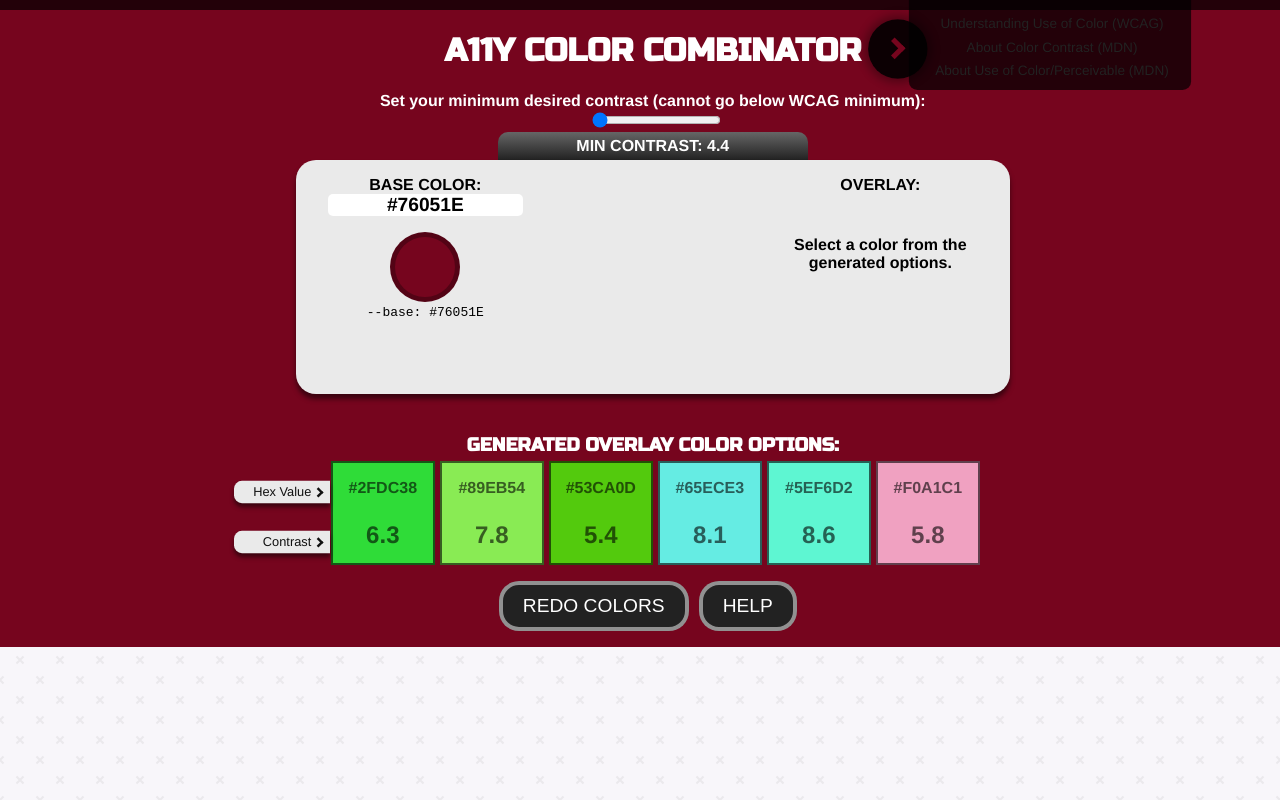
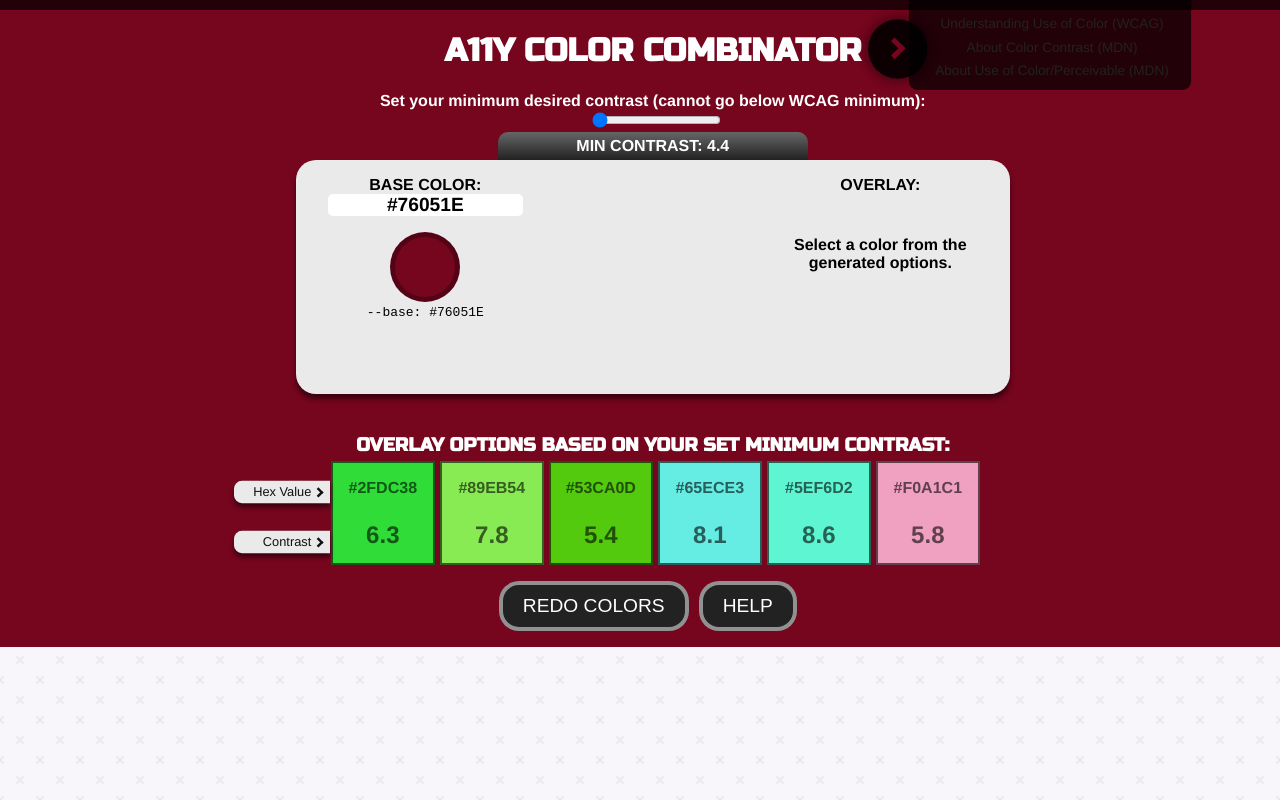
Before and after one commit to drinkingtheink/a11y-color-picker, a Vue app: page / in a window 1280 px wide. Both pictures are taken after a click on the button 342 px from the left and 306 px from the top of the page. Shown: the top 800 px of the page. Built offline with nearby package versions, Linux system fonts and the light colour scheme.

Commit message:
polling for settled color tiles to show help modal, if necessary

```diff
--- a/src/components/ColorGen.vue
+++ b/src/components/ColorGen.vue
@@ -1,6 +1,6 @@
 <template>
   <div class="color-generator">
-    <h3 class="options-header">Generated Overlay Color Options:</h3>
+    <h3 class="options-header">Overlay options based on your set minimum contrast:</h3>
 
 		<section class="color-output">
 			<div class="annotation">
@@ -22,22 +22,19 @@
 			</Tile>
 		</section>
 
-		<button @click="reColor = true">Redo Colors</button>
+		<button @click="redoColors">Redo Colors</button>
 		<button @click="showHelpModal">Help</button>
   </div>
 </template>
 
 <script>
 import Tile from './Tile.vue';
-import chroma from "chroma-js";
+
+const tileCount = 6;
 
 export default {
   name: 'ColorGen',
   props: {
-    count: {
-      type: Number,
-      default: 6,
-    },
     selectedColor: {
       type: String,
     },
@@ -50,34 +47,34 @@ export default {
     lightOrDark: {
       type: Function,
     },
+    cuePollForTiles: {
+      type: Boolean,
+    },
   },
 	components: {
-    Tile
+    Tile,
   },
   data() {
     return {
 			countArr: [],
 			reColor: false,
       seconds: 0,
+      settledTiles: [],
+      pollingForTiles: false,
     }
   },
 	mounted() {
-		for(let i = 0; i < this.count; i++){
+		for(let i = 0; i < tileCount; i++){
       const newEntry = {
         name: `color-space-${i}`,
-        color: null,
-        settled: false,
       }
 			this.countArr.push(newEntry);
 		}
+
+    this.pollForSettledTiles();
 	},
 	watch: {
     reColor() {
-      this.countArr.forEach((col) => {
-        col.settled = false;
-        col.color = null;
-      })
-
 			setTimeout(() => {
 				this.reColor = false;
 			}, 100);
@@ -85,8 +82,28 @@ export default {
 		comparisonColor() {
 			this.getColor();
 		},
+    selectedColor() {
+      this.settledTiles = [];
+      this.pollForSettledTiles();
+    },
+    cuePollForTiles() {
+      if (this.cuePollForTiles) {
+        this.settledTiles = [];
+        this.pollForSettledTiles();
+      }
+    },
+    seconds() {
+      if (this.seconds === 10) {
+        this.showHelpModal();
+      }
+    }
   },
 	methods: {
+    redoColors() {
+      this.reColor = true;
+      this.settledTiles = [];
+      this.pollForSettledTiles();
+    },
 		handleTileSelection(color, contrast) {
 			this.$emit('setOverlay', color, contrast);
 		},
@@ -94,9 +111,26 @@ export default {
 			this.$emit('showHelpModal');
 		},
     settleTile(tileColor, tileIndex) {
-      this.countArr[tileIndex].settled = true;
-      this.countArr[tileIndex].color = chroma(tileColor).hex();
-    }
+      this.settledTiles.push({
+        tile: tileIndex,
+        color: tileColor,
+      })
+    },
+    incrementSecondsAndPoll() {
+      this.seconds++;
+
+      this.pollForSettledTiles();
+    },
+    pollForSettledTiles() {
+      this.pollingForTiles = true;
+
+      if (this.settledTiles && this.settledTiles.length === tileCount) {
+        this.pollingForTiles = false;
+        this.seconds = 0;
+      } else if (this.settledTiles && this.settledTiles.length < tileCount) {
+        setTimeout(this.incrementSecondsAndPoll, 1000);
+      }
+    },
 	},
 }
 </script>
--- a/src/components/HelpModal.vue
+++ b/src/components/HelpModal.vue
@@ -1,7 +1,7 @@
 <template>
   <div class="modal help">
       <div class="modal-content">
-          <h2>Having trouble finding colors?</h2>
+          <h2>Having trouble finding overlay color combos?</h2>
 
           <p>It is possible to select colors that may take a while to find matches for. Color choice in combination with a high minimum contrast can cause prolonged color searches. But, rest assured, eventually one will be found.</p>
 
@@ -46,7 +46,7 @@ export default {
   margin: 10% auto;
   padding: 2rem 4rem;
   border: 1px solid #888;
-  width: 80%;
+  width: 50vw;
 }
 
 .modal-actions {
```
